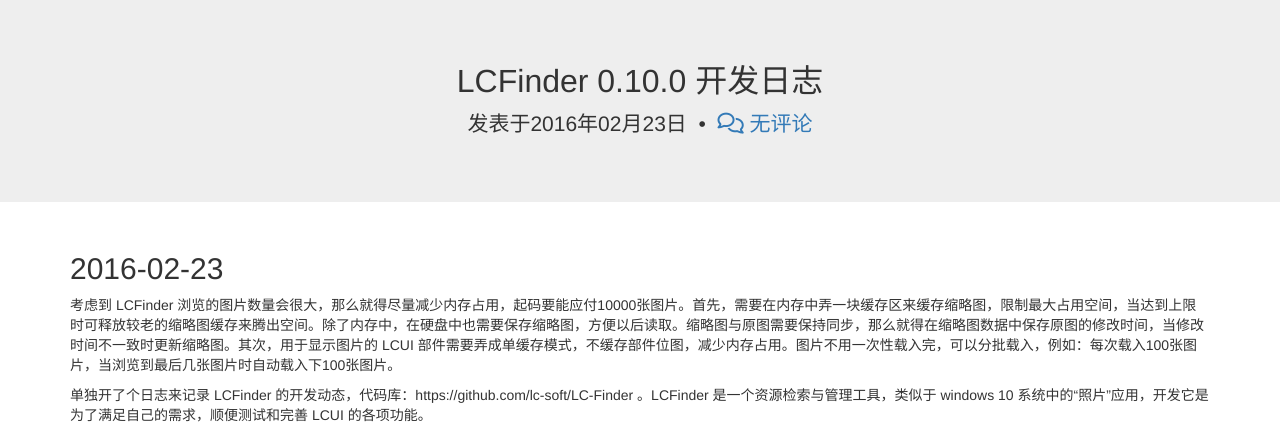
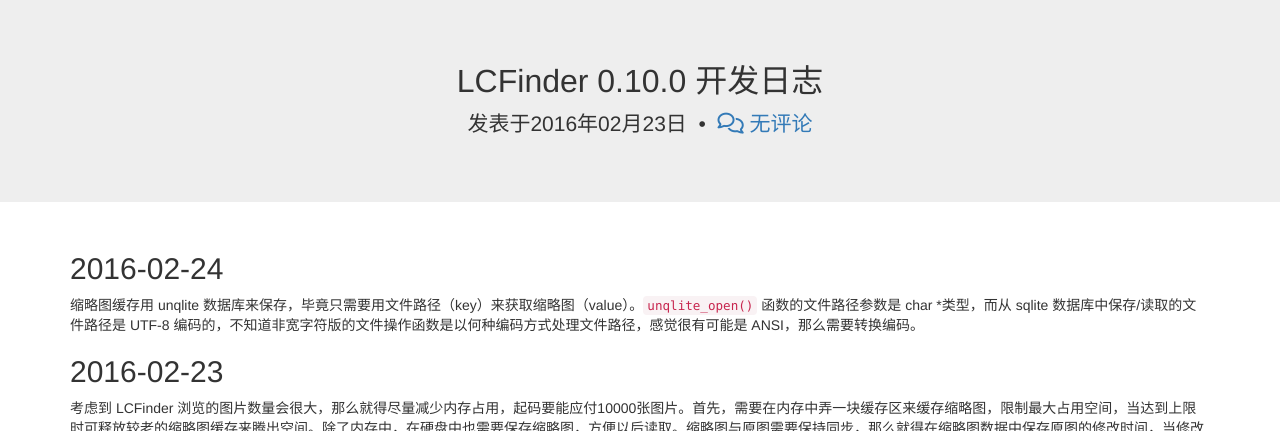
Before and after one commit to lc-soft/lc-soft.io, a Jekyll site: the page built from _posts/2016-02-23-LCFinder-0.10.0.md, in a window 1280 px wide, cut to the strip 104-535 px from the top of the page. Built offline with Jekyll 4.4.1, drawn with Linux system fonts in a browser that asks for light colours; nearby versions of some CDN libraries; library files that are not in the unit come from our copies; Markdown is read by kramdown in place of the engine named in the settings.

Commit message:
更新日志

```diff
--- a/_posts/2016-02-23-LCFinder-0.10.0.md
+++ b/_posts/2016-02-23-LCFinder-0.10.0.md
@@ -3,6 +3,9 @@
 ds_thread_key: devlog-lcfinder-0.10.0
 ---
 
+## 2016-02-24
+缩略图缓存用 unqlite 数据库来保存，毕竟只需要用文件路径（key）来获取缩略图（value）。`unqlite_open()` 函数的文件路径参数是 char *类型，而从 sqlite 数据库中保存/读取的文件路径是 UTF-8 编码的，不知道非宽字符版的文件操作函数是以何种编码方式处理文件路径，感觉很有可能是 ANSI，那么需要转换编码。
+
 ## 2016-02-23
 考虑到 LCFinder 浏览的图片数量会很大，那么就得尽量减少内存占用，起码要能应付10000张图片。首先，需要在内存中弄一块缓存区来缓存缩略图，限制最大占用空间，当达到上限时可释放较老的缩略图缓存来腾出空间。除了内存中，在硬盘中也需要保存缩略图，方便以后读取。缩略图与原图需要保持同步，那么就得在缩略图数据中保存原图的修改时间，当修改时间不一致时更新缩略图。其次，用于显示图片的 LCUI 部件需要弄成单缓存模式，不缓存部件位图，减少内存占用。图片不用一次性载入完，可以分批载入，例如：每次载入100张图片，当浏览到最后几张图片时自动载入下100张图片。
 
```
